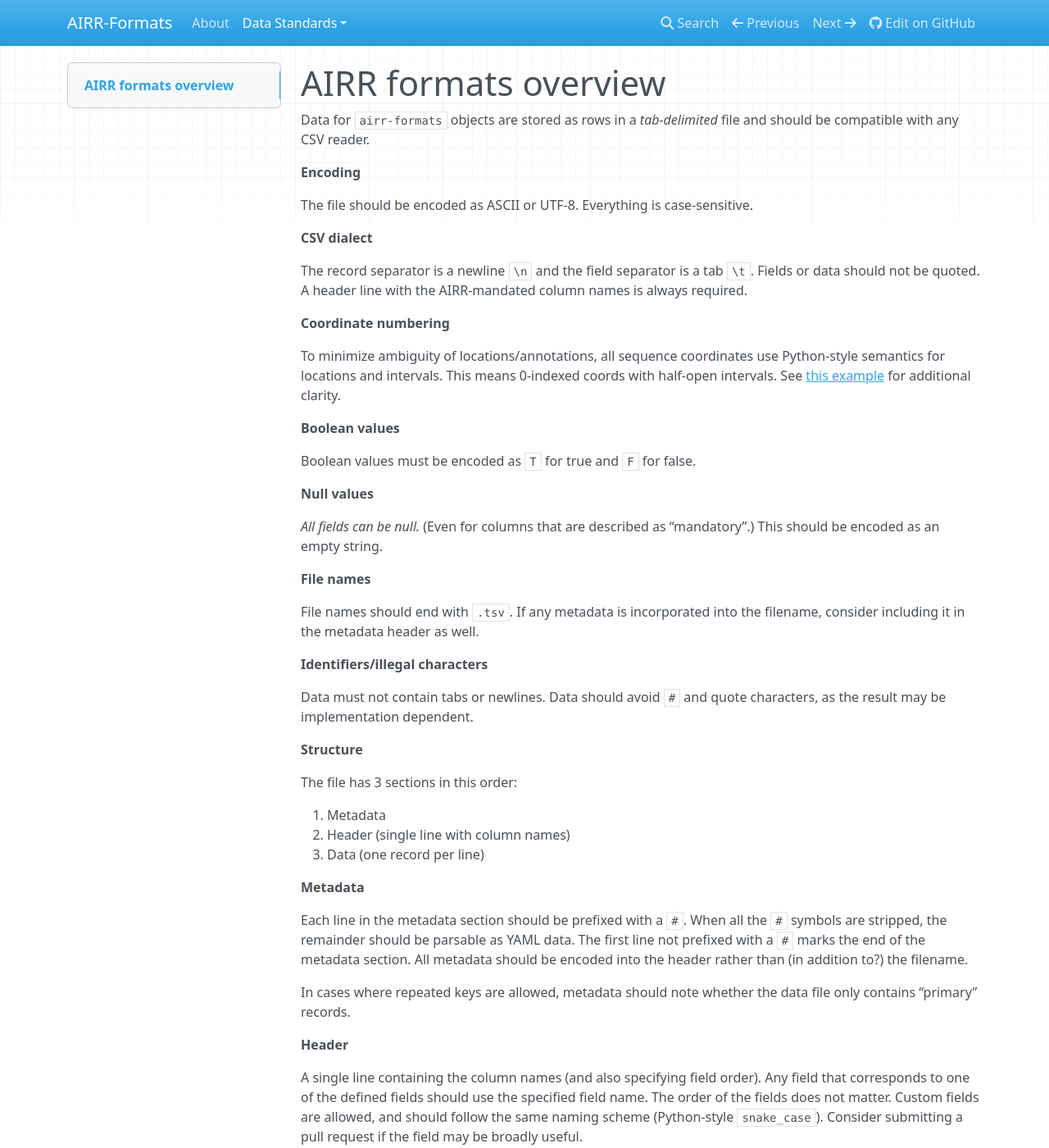
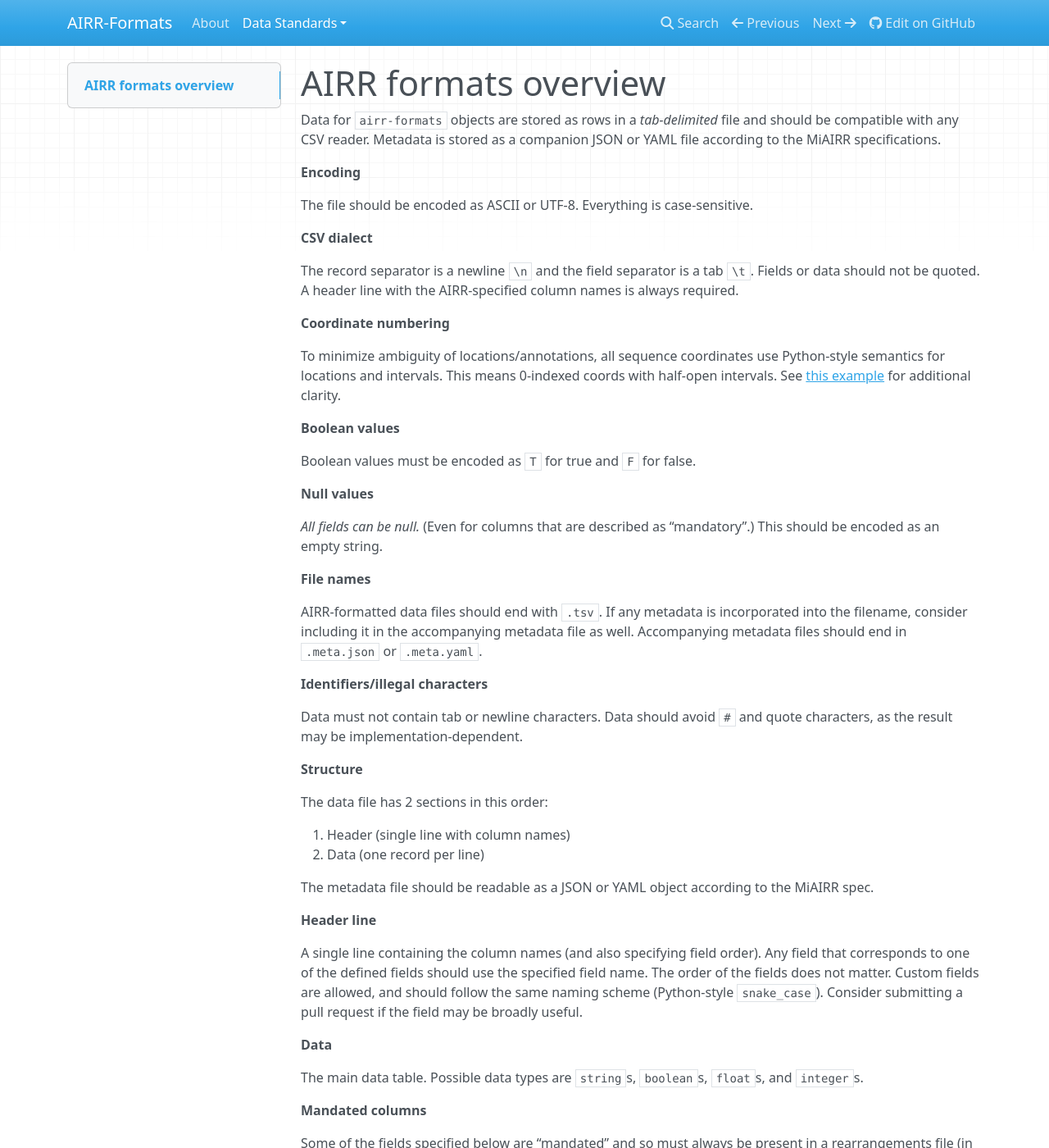
Before and after one commit to airr-community/airr-standards, an MkDocs documentation site: the page built from docs/common.md, in a window 1280 px wide and 1400 px high. Shown: the whole window at 82% size. Built offline with MkDocs 1.6.1, drawn with Linux system fonts in a browser that asks for light colours; nearby versions of some CDN libraries; old or Windows-style settings are respelled for this version of MkDocs.

Commit message:
Metadata should be stored in a separate file
Fixes #40.

```diff
--- a/docs/common.md
+++ b/docs/common.md
@@ -1,7 +1,8 @@
 # AIRR formats overview
 
-Data for `airr-formats` objects are stored as rows in a *tab-delimited* file
-and should be compatible with any CSV reader.
+Data for `airr-formats` objects are stored as rows in a *tab-delimited* file and
+should be compatible with any CSV reader. Metadata is stored as a companion JSON
+or YAML file according to the MiAIRR specifications.
 
 
 **Encoding**
@@ -12,7 +13,7 @@ The file should be encoded as ASCII or UTF-8. Everything is case-sensitive.
 **CSV dialect**
 
 The record separator is a newline `\n` and the field separator is a tab `\t`.
-Fields or data should not be quoted. A header line with the AIRR-mandated column
+Fields or data should not be quoted. A header line with the AIRR-specified column
 names is always required.
 
 
@@ -37,38 +38,30 @@ Boolean values must be encoded as `T` for true and `F` for false.
 
 **File names**
 
-File names should end with `.tsv`. If any metadata is incorporated into the
-filename, consider including it in the metadata header as well.
+AIRR-formatted data files should end with `.tsv`. If any metadata is
+incorporated into the filename, consider including it in the accompanying
+metadata file as well. Accompanying metadata files should end in `.meta.json` or
+`.meta.yaml`.
 
 
 **Identifiers/illegal characters**
 
-Data must not contain tabs or newlines.  Data should avoid `#` and quote
-characters, as the result may be implementation dependent.
+Data must not contain tab or newline characters.  Data should avoid `#` and quote
+characters, as the result may be implementation-dependent.
 
 
 **Structure**
 
-The file has 3 sections in this order:
+The data file has 2 sections in this order:
 
-1.  Metadata
-2.  Header (single line with column names)
-3.  Data (one record per line)
+1.  Header (single line with column names)
+2.  Data (one record per line)
+
+The metadata file should be readable as a JSON or YAML object according to the
+MiAIRR spec.
 
 
-**Metadata**
-
-Each line in the metadata section should be prefixed with a `#`. When all the
-`#` symbols are stripped, the remainder should be parsable as YAML data. The
-first line not prefixed with a `#` marks the end of the metadata section. All
-metadata should be encoded into the header rather than (in addition to?) the
-filename.
-
-In cases where repeated keys are allowed, metadata should note whether the data
-file only contains "primary" records.
-
-
-**Header**
+**Header line**
 
 A single line containing the column names (and also specifying field order).
 Any field that corresponds to one of the defined fields should use the
@@ -100,6 +93,7 @@ in any way.  However, multiple records with the same primary key should be next
 to each other.  (Put another way, the data should be stored as if they were the
 result of `GROUP BY primary_key`.)
 
+
 **CIGAR specification**
 
 Alignments details are specified using the CIGAR format as defined in the
```
